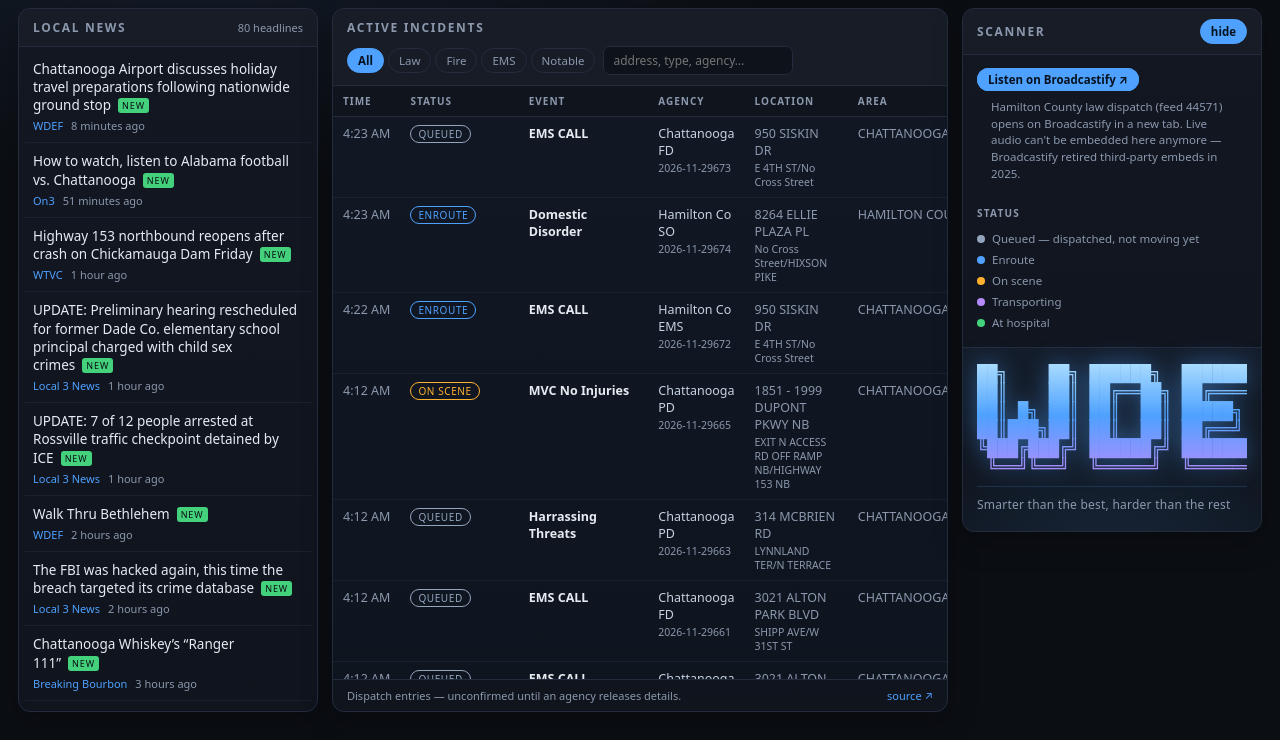
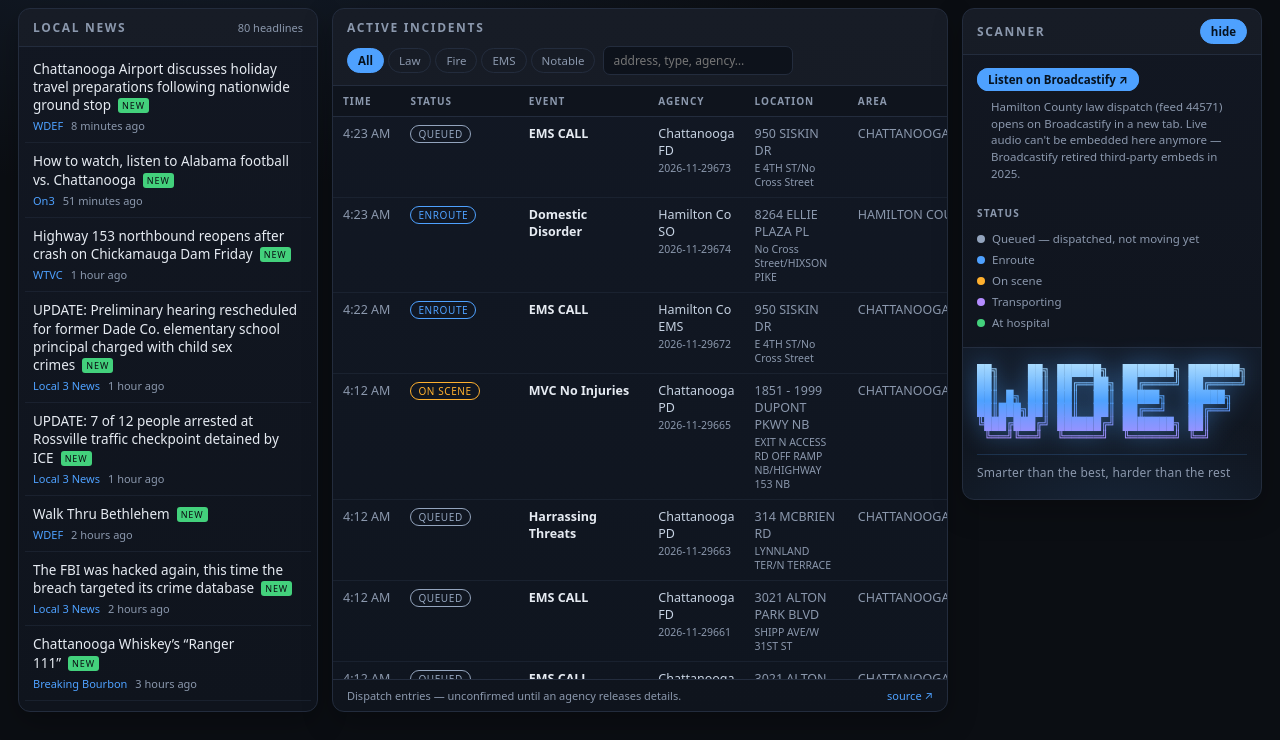
Before and after one commit to radiorussell/hc911-dashboard, a plain HTML site: page index.html in a window 1280 px wide. Shown: the part 60-800 px from the top of the page. Drawn offline with Linux system fonts and the light colour scheme.

Commit message:
scanner: fit the signature to the panel width instead of viewport units

```diff
--- a/assets/app.js
+++ b/assets/app.js
@@ -179,5 +179,30 @@ setInterval(() => {
 }, 1000);
 $('#clock').textContent = new Date().toLocaleTimeString([], { hour12: false });
 
+// The block-letter signature has to fit whatever width the grid hands the
+// scanner panel (it swings from ~290px to ~830px depending on viewport), and a
+// vw-based size clips at the extremes. Measure the art once at a known size and
+// scale it to the container, clamped so it never gets silly.
+(function fitSignature() {
+  const pre = document.querySelector('.signature pre');
+  if (!pre) return;
+  const fit = () => {
+    const avail = pre.parentElement.clientWidth - 28; // .signature side padding
+    if (avail <= 0) return;
+    pre.style.fontSize = '100px';
+    const raw = pre.scrollWidth;
+    pre.style.fontSize = '';
+    if (!raw) return;
+    const px = Math.min(19, Math.max(7, Math.round((100 * avail) / raw * 100) / 100));
+    pre.style.fontSize = `${px}px`;
+  };
+  fit();
+  let t;
+  addEventListener('resize', () => {
+    clearTimeout(t);
+    t = setTimeout(fit, 120);
+  });
+})();
+
 load();
 setInterval(load, REFRESH_MS);
--- a/assets/style.css
+++ b/assets/style.css
@@ -294,7 +294,7 @@ a.maplink:hover { color: var(--accent); }
 .signature pre {
   margin: 0 0 10px;
   font-family: ui-monospace, SFMono-Regular, Menlo, Consolas, "DejaVu Sans Mono", monospace;
-  font-size: clamp(11px, 3vw, 17px);
+  font-size: clamp(8px, 2.4vw, 14px);
   line-height: 1.1;
   font-weight: 400;
   letter-spacing: 0;
```
